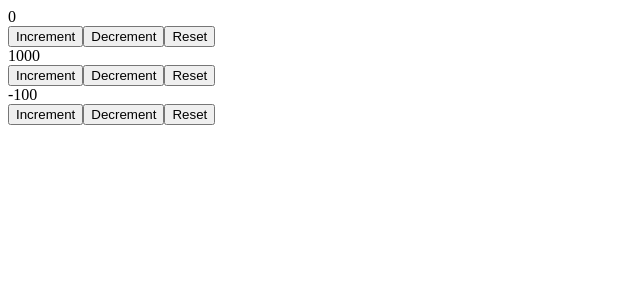
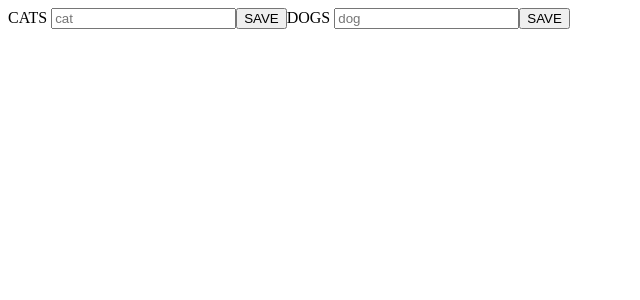
Before and after one commit to JuliaOlianetska/react--sep-2021, a React (Create React App) app: page / in a window 1280 px wide. Shown: the top 300 px of the page, without its empty margins (0-640 px from the left). Built offline with nearby package versions, Linux system fonts and the light colour scheme.

Commit message:
lesson 4 cw - 100 %

```diff
--- /dev/null
+++ b/src/App.css
@@ -0,0 +1,7 @@
+.cats-dogs {
+    display: flex;
+    flex-direction: row;
+    gap: 200px;
+    justify-content: space-around;
+    background: silver;
+}
--- a/src/App.js
+++ b/src/App.js
@@ -1,50 +1,35 @@
 import {useReducer} from "react";
 
-const reducer = (state, action) => {
-    switch (action.type) {
-        case 'inc':
-            return {...state, count1: state.count1 + 1}
-        case 'dec' :
-            return {...state, count1: state.count1 - 1}
-        case 'reset':
-            return {...state, count1: action.payload}
-        case 'inc1':
-            return {...state, count2: state.count2 + 1}
-        case 'dec1' :
-            return {...state, count2: state.count2 - 1}
-        case 'reset1':
-            return {...state, count2: action.payload}
-        case 'inc2':
-            return {...state, count3: state.count3 + 1}
-        case 'dec2' :
-            return {...state, count3: state.count3 - 1}
-        case 'reset2':
-            return {...state, count3: action.payload}
-        default:
-            throw new Error('My error')
-    }
-}
+import Form from "../src/components/form/Form";
+import Cats from "../src/components/cats/Cats";
+import Dogs from "../src/components/dogs/Dogs";
+import "./App.css";
 
 export default function App() {
+    const reducer = (state, action) => {
+        switch (action.type) {
+            case 'addCat':
+                return {...state, cats: [...state.cats, {id: new Date().getTime(), name: action.payload.cat}]}
+            case'addDog':
+                return {...state, dogs: [...state.dogs, {id: new Date().getTime(), name: action.payload.dog}]}
+            case 'deleteCat':
+                return {...state, cats:state.cats.filter(cat=>cat.id !== action.payload.id)}
+            case 'deleteDog':
+                return {...state, dogs:state.dogs.filter(dog=> dog.id !== action.payload.id)}
+            default:
+            return state
+        }
+    }
 
-    const [state, dispatch] = useReducer(reducer, {count1: 0, count2: 1000, count3: -100});
-
+    const [{cats, dogs}, dispatch] = useReducer(reducer, {cats: [], dogs: []});
 
     return (
         <div>
-            <div>{state.count1}</div>
-            <button onClick={() => dispatch({type: 'inc'})}>Increment</button>
-            <button onClick={() => dispatch({type: 'dec'})}>Decrement</button>
-            <button onClick={() => dispatch({type: 'reset', payload: 0})}>Reset</button>
-            <div>{state.count2}</div>
-            <button onClick={() => dispatch({type: 'inc1'})}>Increment</button>
-            <button onClick={() => dispatch({type: 'dec1'})}>Decrement</button>
-            <button onClick={() => dispatch({type: 'reset1', payload: 1000})}>Reset</button>
-            <div>{state.count3}</div>
-            <button onClick={() => dispatch({type: 'inc2'})}>Increment</button>
-            <button onClick={() => dispatch({type: 'dec2'})}>Decrement</button>
-            <button onClick={() => dispatch({type: 'reset2', payload: -100})}>Reset</button>
+            <Form dispatch={dispatch}/>
 
+            <div className={'cats-dogs'}>
+                <Cats cats={cats} dispatch={dispatch}/>
+                <Dogs dogs={dogs} dispatch={dispatch}/></div>
         </div>
     );
 }
--- /dev/null
+++ b/src/components/cat/Cat.js
@@ -0,0 +1,17 @@
+import React from 'react';
+
+const Cat = ({cat: {id, name}, dispatch}) => {
+
+const catDeleter = () => {
+    dispatch ({type: 'deleteCat', payload: {id}})
+}
+
+    return (
+        <div>
+            {name}
+            <button onClick={catDeleter}>DELETE</button>
+        </div>
+    );
+};
+
+export default Cat;
--- /dev/null
+++ b/src/components/cats/Cats.js
@@ -0,0 +1,13 @@
+import React from 'react';
+
+import Cat from "../cat/Cat";
+
+const Cats = ({cats, dispatch}) => {
+    return (
+        <div>
+            {cats.map (cat=> <Cat key={cat.id} cat={cat} dispatch={dispatch}/>)}
+        </div>
+    );
+};
+
+export default Cats;
--- /dev/null
+++ b/src/components/dog/Dog.js
@@ -0,0 +1,17 @@
+import React from 'react';
+
+const Dog = ({dog: {id, name}, dispatch}) => {
+
+    const dogDeleter = () => {
+      dispatch ({type: 'deleteDog', payload: {id}})
+    }
+
+    return (
+        <div>
+            {name}
+            <button onClick={dogDeleter}>DELETE</button>
+        </div>
+    );
+};
+
+export default Dog;
--- /dev/null
+++ b/src/components/dogs/Dogs.js
@@ -0,0 +1,13 @@
+import React from "react";
+
+import Dog from "../dog/Dog";
+
+const Dogs = ({dogs, dispatch}) => {
+    return (
+        <div>
+            {dogs.map (dog=> <Dog key = {dog.id} dog={dog} dispatch={dispatch}/>)}
+        </div>
+    );
+};
+
+export default Dogs;
--- /dev/null
+++ b/src/components/form/Form.js
@@ -0,0 +1,37 @@
+import React from 'react';
+import {useRef} from 'react';
+
+
+const Form = ({dispatch}) => {
+    const catRef = useRef();
+    const dogRef = useRef();
+
+    const form = (e) => {
+        e.preventDefault();
+        e.target.reset();
+    }
+
+const catSaver = () => {
+dispatch ({type: 'addCat', payload: {cat:catRef.current.value}})
+
+}
+const dogSaver =() => {
+        dispatch ({type: 'addDog', payload: {dog:dogRef.current.value}})
+}
+
+    return (
+        <div>
+            <form onSubmit={form}>
+                <label>CATS <input type="text" placeholder={'cat'} ref={catRef}/></label>
+                <button onClick={catSaver}>SAVE</button>
+                <label>DOGS <input type="text" placeholder={'dog'} ref={dogRef}/></label>
+                <button onClick={dogSaver}>SAVE</button>
+            </form>
+
+
+
+        </div>
+    );
+};
+
+export default Form;
```
